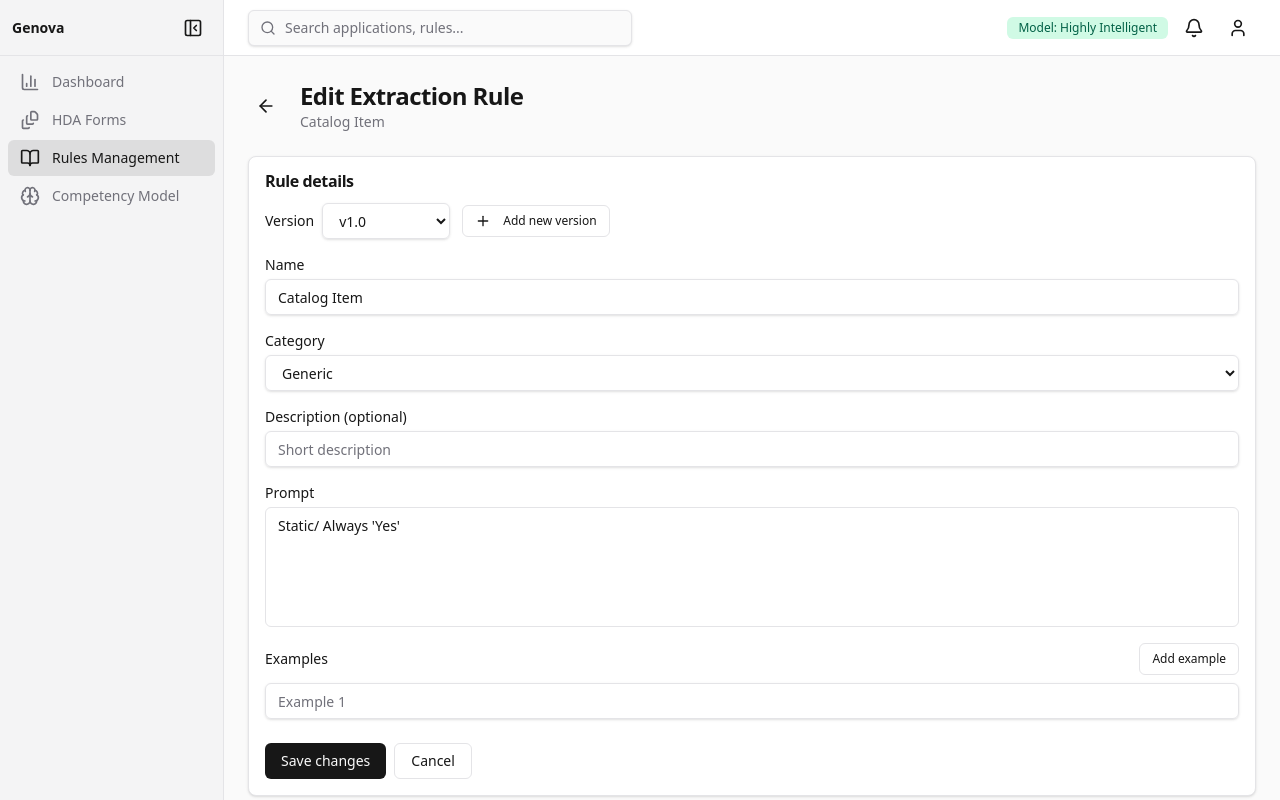
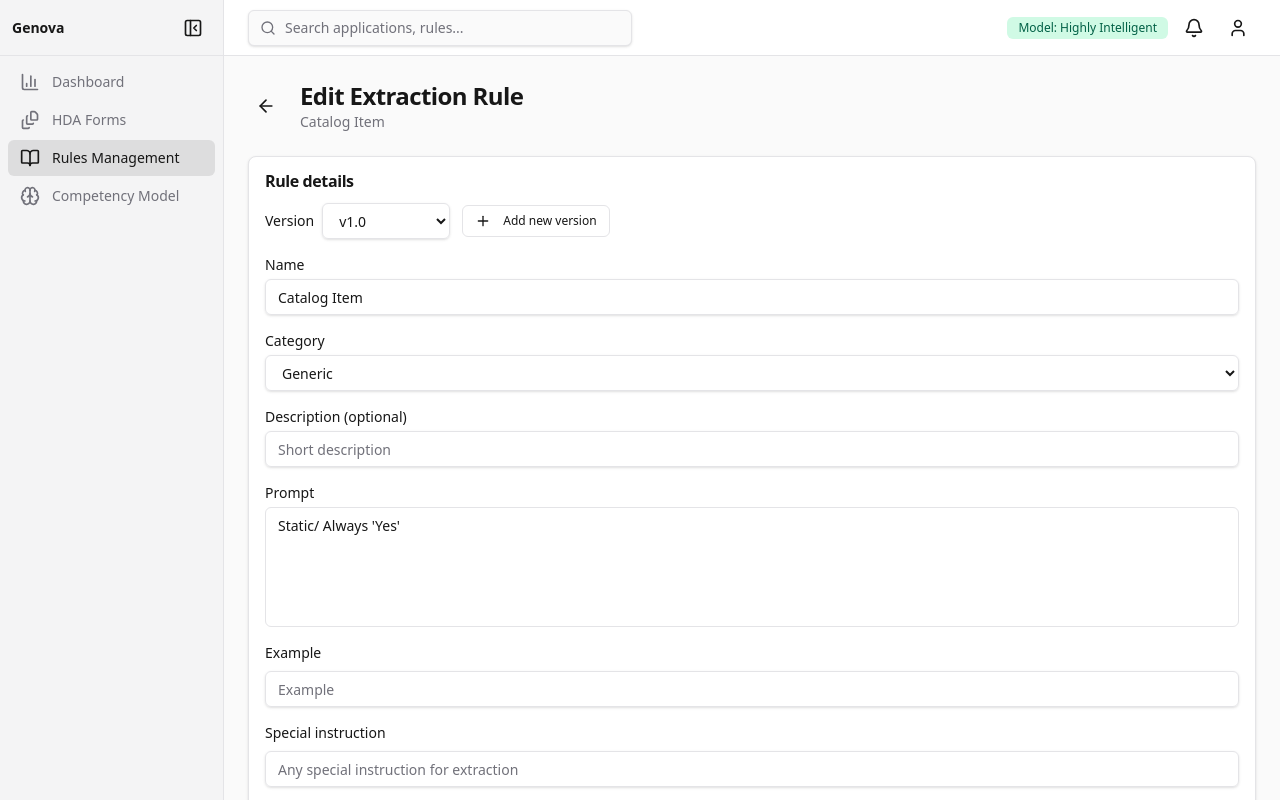
Before and after one commit to exl-nda/genova, a Next.js app: page /rules/extraction/ER1/edit in a window 1280 px wide. Built offline with nearby package versions, Linux system fonts and the light colour scheme.

Commit message:
UI changes

```diff
--- a/src/app/rules/extraction/[id]/edit/page.tsx
+++ b/src/app/rules/extraction/[id]/edit/page.tsx
@@ -358,7 +358,8 @@ export default function EditExtractionRulePage() {
   const [categoryId, setCategoryId] = useState("");
   const [description, setDescription] = useState("");
   const [prompt, setPrompt] = useState("");
-  const [examples, setExamples] = useState<string[]>([""]);
+  const [example, setExample] = useState("");
+  const [specialInstruction, setSpecialInstruction] = useState("");
 
   // Initialize selected version from query or first version
   useEffect(() => {
@@ -377,7 +378,8 @@ export default function EditExtractionRulePage() {
       setCategoryId(selectedRule.categoryId);
       setDescription(selectedRule.description ?? "");
       setPrompt(selectedRule.prompt);
-      setExamples([""]);
+      setExample("");
+      setSpecialInstruction(selectedRule.specialInstruction ?? "");
     }
   }, [selectedRule]);
 
@@ -388,6 +390,7 @@ export default function EditExtractionRulePage() {
       categoryId,
       description: description.trim() || undefined,
       prompt: prompt.trim() || "—",
+      specialInstruction: specialInstruction.trim() || undefined,
     });
     router.push("/rules");
   };
@@ -397,12 +400,14 @@ export default function EditExtractionRulePage() {
       name: name.trim() || selectedRule?.name,
       description: (description.trim() || selectedRule?.description) || undefined,
       prompt: (prompt.trim() || selectedRule?.prompt) || "—",
+      specialInstruction: (specialInstruction.trim() || selectedRule?.specialInstruction) || undefined,
     });
     setSelectedVersionId(newRule.id);
     setName(newRule.name);
     setCategoryId(newRule.categoryId);
     setDescription(newRule.description ?? "");
     setPrompt(newRule.prompt);
+    setSpecialInstruction(newRule.specialInstruction ?? "");
   };
 
   if (!ruleBaseId || ruleBaseId.includes("-v") || versions.length === 0) {
@@ -487,38 +492,20 @@ export default function EditExtractionRulePage() {
             />
           </div>
           <div className="space-y-2">
-            <div className="flex items-center justify-between">
-              <label className="block text-sm font-medium">Examples</label>
-              <Button
-                type="button"
-                size="sm"
-                variant="outline"
-                onClick={() => setExamples((prev) => [...prev, ""])}
-              >
-                Add example
-              </Button>
-            </div>
-            {examples.map((example, idx) => (
-              <div key={`example-${idx}`} className="flex items-center gap-2">
-                <Input
-                  value={example}
-                  onChange={(e) =>
-                    setExamples((prev) => prev.map((x, i) => (i === idx ? e.target.value : x)))
-                  }
-                  placeholder={`Example ${idx + 1}`}
-                />
-                {examples.length > 1 && (
-                  <Button
-                    type="button"
-                    size="sm"
-                    variant="ghost"
-                    onClick={() => setExamples((prev) => prev.filter((_, i) => i !== idx))}
-                  >
-                    Remove
-                  </Button>
-                )}
-              </div>
-            ))}
+            <label className="block text-sm font-medium">Example</label>
+            <Input
+              value={example}
+              onChange={(e) => setExample(e.target.value)}
+              placeholder="Example"
+            />
+          </div>
+          <div className="space-y-2">
+            <label className="block text-sm font-medium">Special instruction</label>
+            <Input
+              value={specialInstruction}
+              onChange={(e) => setSpecialInstruction(e.target.value)}
+              placeholder="Any special instruction for extraction"
+            />
           </div>
           <div className="flex gap-2 pt-2">
             <Button onClick={handleSave} disabled={!name.trim() || !categoryId}>
--- a/src/data/extraction-store.ts
+++ b/src/data/extraction-store.ts
@@ -141,6 +141,7 @@ export function createExtractionRule(data: {
     categoryId: string;
     description?: string;
     prompt: string;
+    specialInstruction?: string;
 }): ExtractionRule {
     const ruleBaseId = nextRuleBaseId();
     const version = "1.0";
@@ -152,6 +153,7 @@ export function createExtractionRule(data: {
         categoryId: data.categoryId,
         description: data.description,
         prompt: data.prompt,
+        specialInstruction: data.specialInstruction,
         version,
         lastModified: new Date().toISOString().slice(0, 10),
     };
@@ -162,7 +164,7 @@ export function createExtractionRule(data: {
 /** Create a new version of an existing rule (used when editing from application detail). */
 export function createNewRuleVersion(
     ruleBaseId: string,
-    data: Partial<Pick<ExtractionRule, "name" | "description" | "prompt" | "lastEditedBy" | "lastEditedAt">>
+    data: Partial<Pick<ExtractionRule, "name" | "description" | "prompt" | "specialInstruction" | "lastEditedBy" | "lastEditedAt">>
 ): ExtractionRule {
     const existing = extractionRules.find((r) => r.ruleBaseId === ruleBaseId);
     if (!existing) throw new Error("Rule not found");
@@ -175,6 +177,7 @@ export function createNewRuleVersion(
         categoryId: existing.categoryId,
         description: data.description ?? existing.description,
         prompt: data.prompt ?? existing.prompt,
+        specialInstruction: data.specialInstruction ?? existing.specialInstruction,
         version,
         lastModified: new Date().toISOString().slice(0, 10),
         lastEditedBy: data.lastEditedBy ?? "system",
@@ -186,7 +189,7 @@ export function createNewRuleVersion(
 
 export function updateExtractionRule(
     id: string,
-    data: Partial<Pick<ExtractionRule, "name" | "categoryId" | "description" | "prompt">>
+    data: Partial<Pick<ExtractionRule, "name" | "categoryId" | "description" | "prompt" | "specialInstruction">>
 ): ExtractionRule | undefined {
     const i = extractionRules.findIndex((r) => r.id === id);
     if (i === -1) return undefined;
--- a/src/data/mock.ts
+++ b/src/data/mock.ts
@@ -225,6 +225,7 @@ export interface ExtractionRule {
   categoryId: string;
   description?: string;
   prompt: string; // natural language prompt for extraction
+  specialInstruction?: string;
   version: string; // e.g. "1.0", "1.1"
   lastModified: string;
   lastEditedBy?: string;
```
